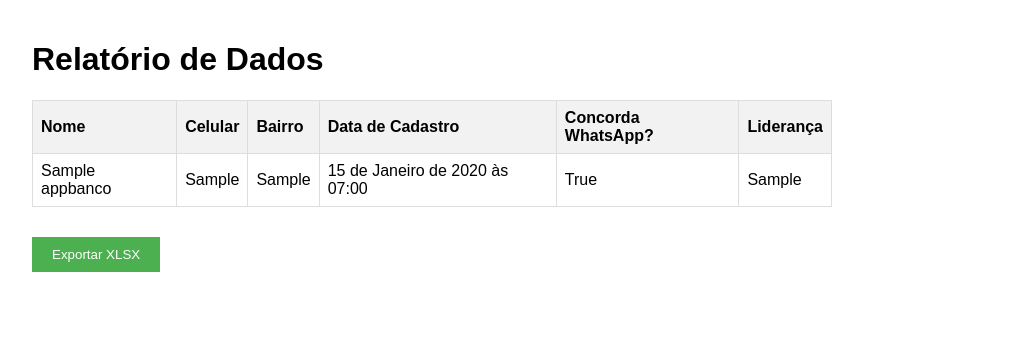
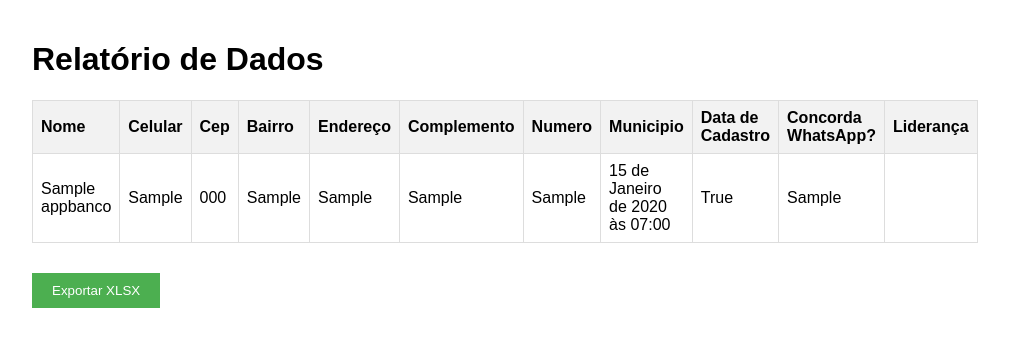
Before and after one commit to rodrigowilton/equipevaval, a Django app: page /app/relatorio/ in a window 1280 px wide. Shown: the top 347 px of the page, without its empty margins (208-1217 px from the left). Run offline with Django 5.2, Linux system fonts and the light colour scheme; tables that the repository leaves empty hold one stand-in row (values such as "Sample post"); some libraries are stand-ins or nearby versions.

Commit message:
complemento relatorio

```diff
--- a/app/templates/relatorio_dados.html
+++ b/app/templates/relatorio_dados.html
@@ -45,7 +45,12 @@
             <tr>
                 <th>Nome</th>
                 <th>Celular</th>
+                <th>Cep</th>
                 <th>Bairro</th>
+                <th>Endereço</th>
+                <th>Complemento</th>
+                <th>Numero</th>
+                <th>Municipio</th>
                 <th>Data de Cadastro</th>
                 <th>Concorda WhatsApp?</th>
                 <th>Liderança</th>
@@ -56,7 +61,11 @@
             <tr>
                 <td>{{ dado.nome }}</td>
                 <td>{{ dado.celular }}</td>
+                <td>{{ dado.cep }}</td>
                 <td>{{ dado.bairro }}</td>
+                <td>{{ dado.endereco }}</td>
+                <td>{{ dado.numero }}</td>
+                <td>{{ dado.localidade }}</td>
                 <td>{{ dado.datacadastro }}</td>
                 <td>{{ dado.concorda_whatsapp }}</td>
                 <td>{{ dado.lideranca }}</td>
```
